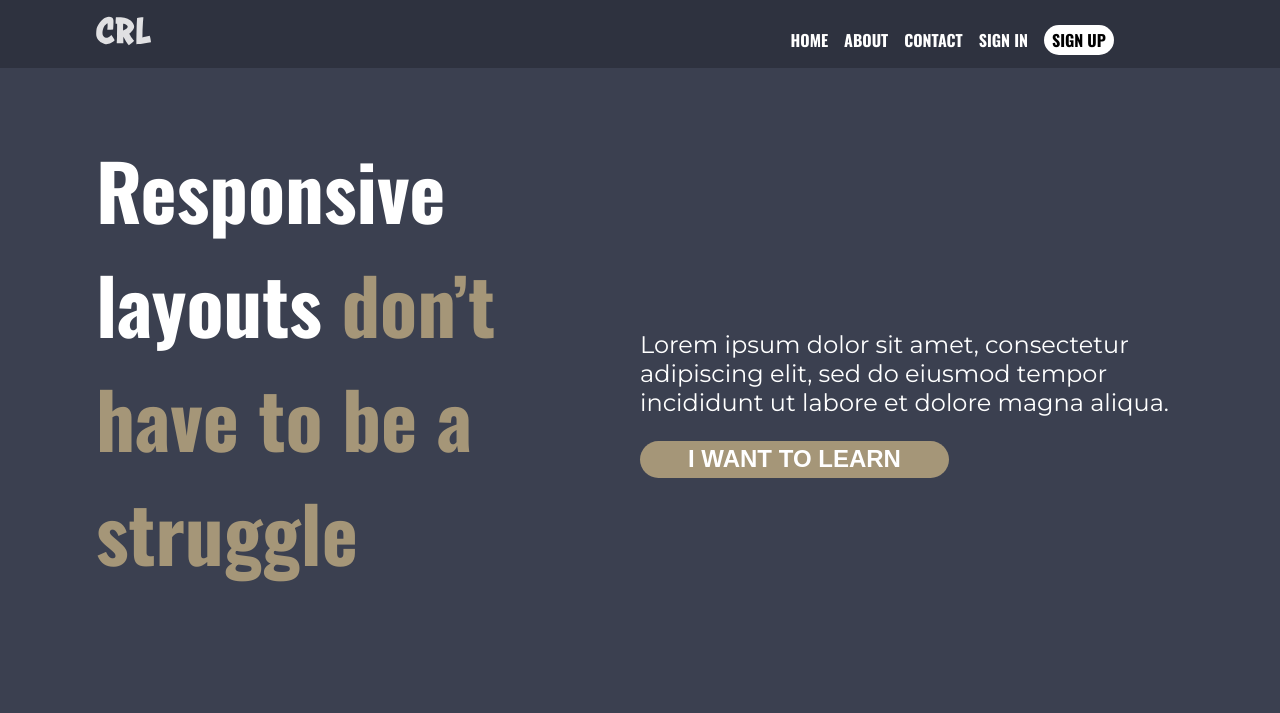
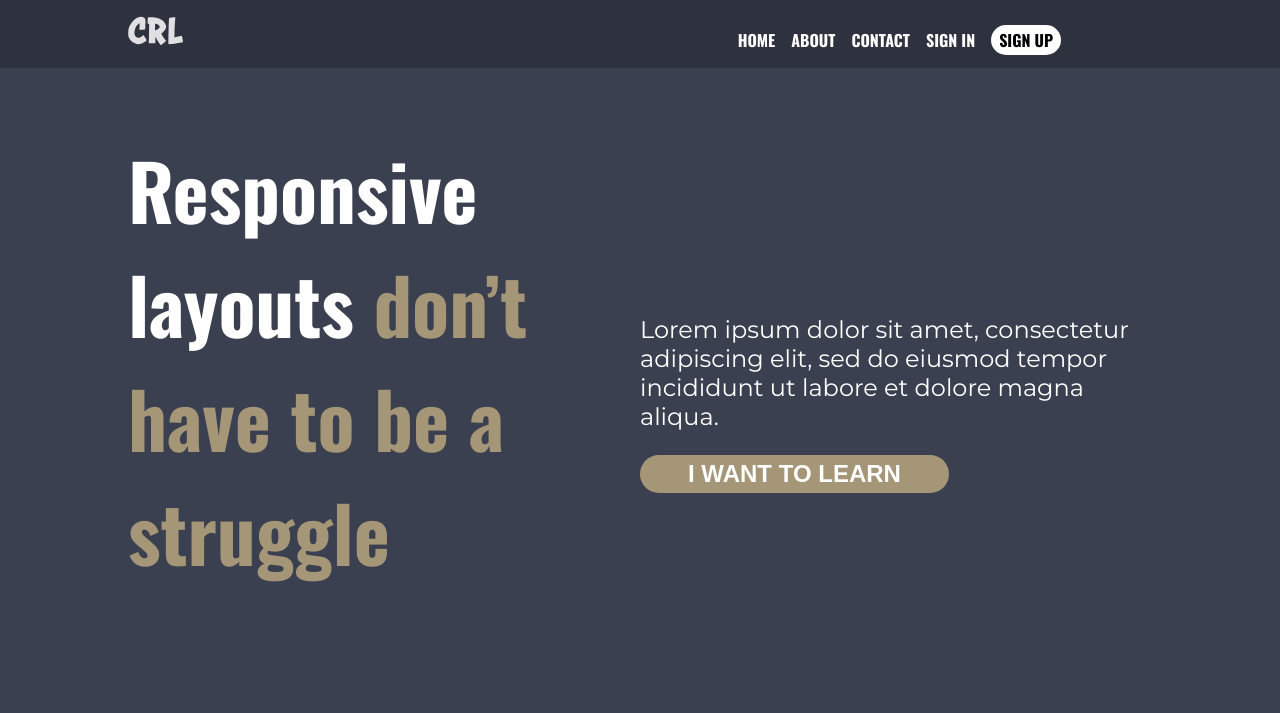
Before and after one commit to archanagaware/final_challenge_css, a plain HTML site: page index.html in a window 1280 px wide. Shown: the top 713 px of the page. Drawn offline with nearby package versions, Linux system fonts and the light colour scheme.

Commit message:
Add files via upload

```diff
--- a/style.css
+++ b/style.css
@@ -17,7 +17,7 @@ body {
     font-family: var(--primary-font);
 }
 .container {
-    width: 85%;
+    width: 80%;
     margin: 0 auto;
     max-width: 1200px;
 }
@@ -70,7 +70,7 @@ header {
     text-transform: uppercase;
 }
 .nav {
-    width: 85%;
+    width: 80%;
     margin: 0 auto;
 }
 .nav-toggle {
```
